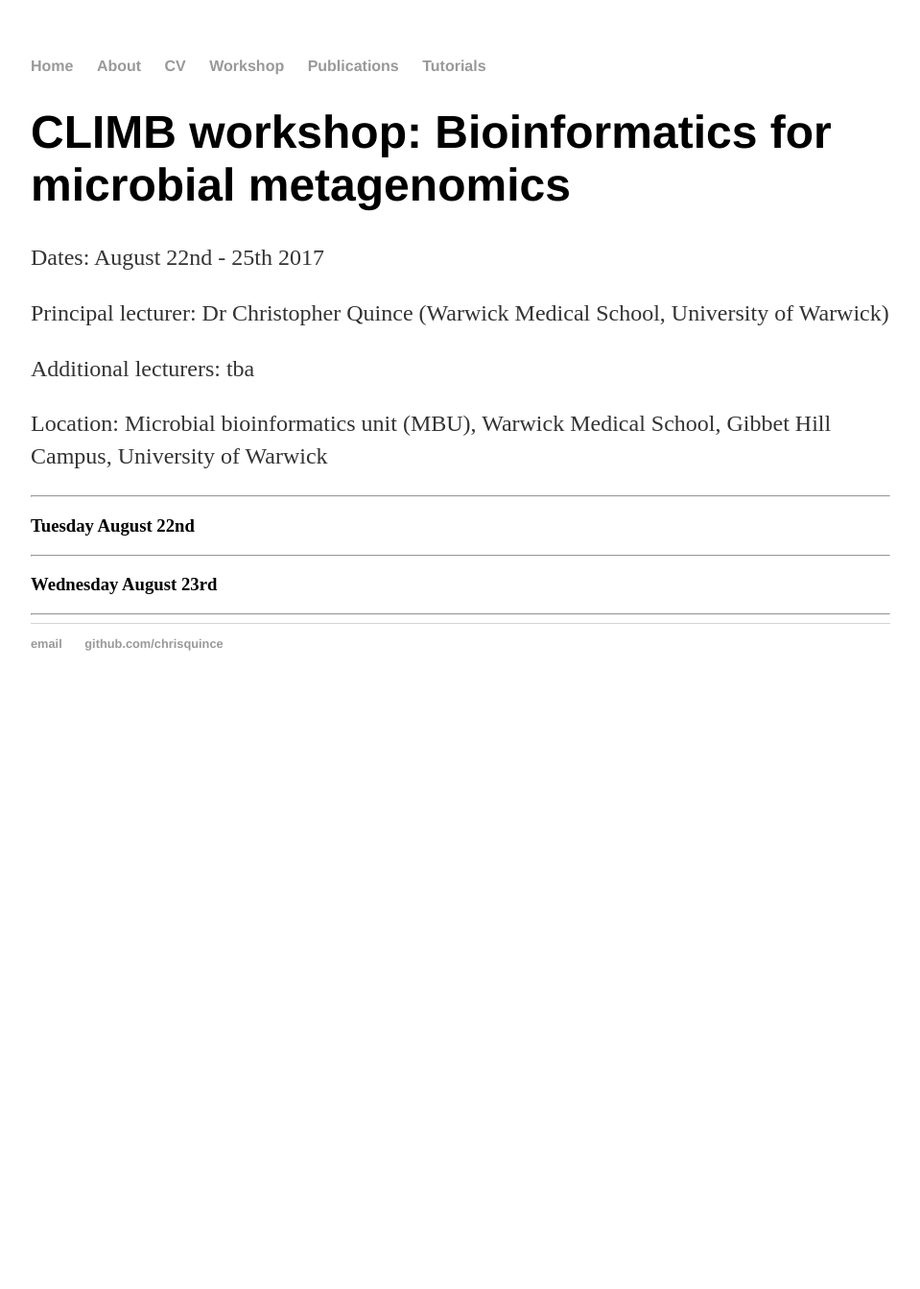
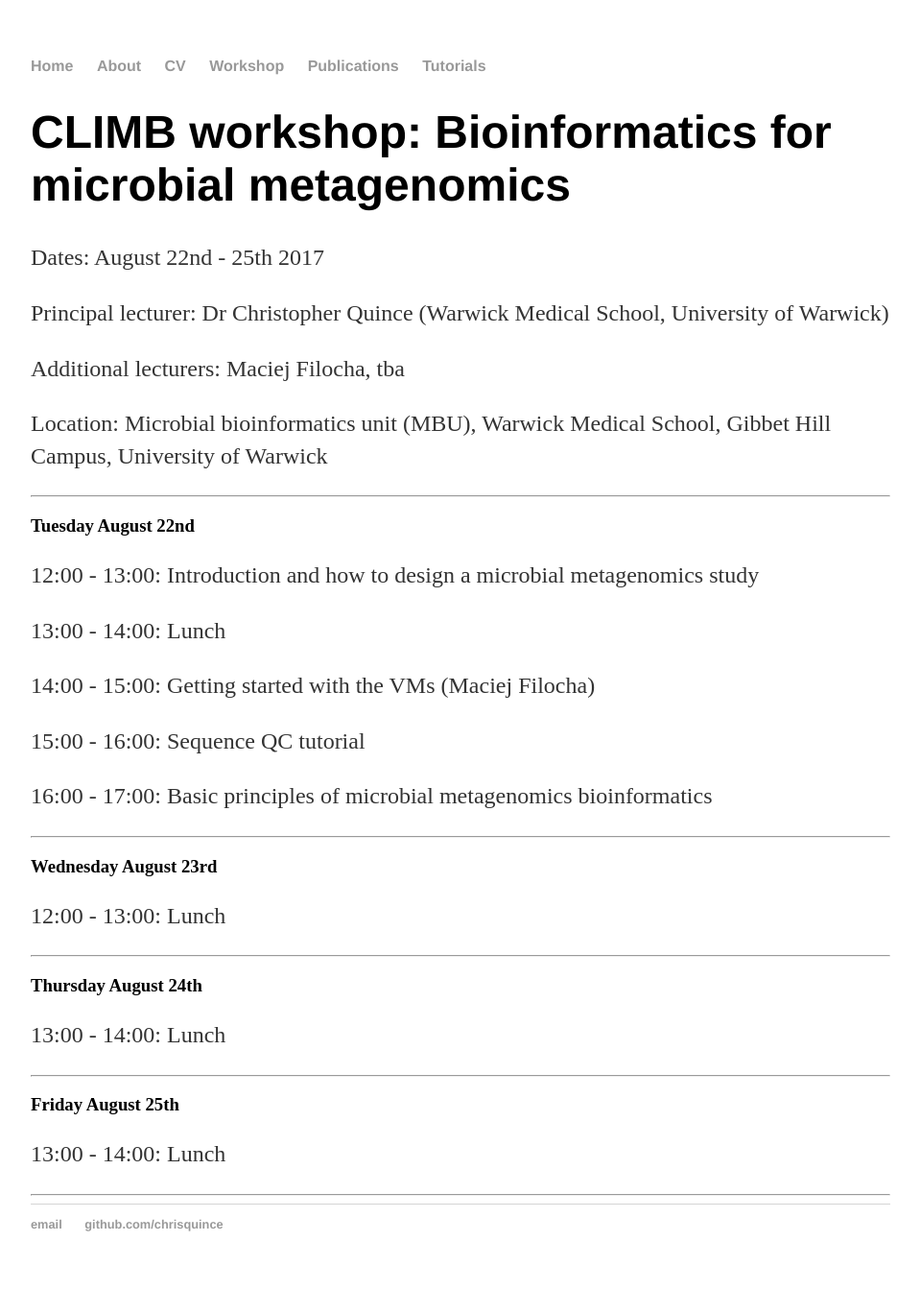
Before and after one commit to chrisquince/chrisquince.github.io, a Jekyll site: the page built from workshop/schedule.html, in a window 1280 px wide. Shown: the whole page at 96% size, without its empty margins (160-1119 px from the left). Built offline with Jekyll 4.4.1, drawn with Linux system fonts in a browser that asks for light colours; before the commit the page ends 900 px from its top, so only the background shows below that.

Commit message:
Update schedule

```diff
--- a/workshop/schedule.html
+++ b/workshop/schedule.html
@@ -9,7 +9,7 @@ title: Chris Quince, Metagenomics bioinformatician
 
   <p>Principal lecturer: Dr Christopher Quince (Warwick Medical School, University of Warwick)</p>
 
-  <p>Additional lecturers: tba </p>
+  <p>Additional lecturers: Maciej Filocha, tba </p>
 
   <p> Location: Microbial bioinformatics unit (MBU), Warwick Medical School, Gibbet Hill Campus, University of Warwick
 
@@ -17,10 +17,34 @@ title: Chris Quince, Metagenomics bioinformatician
 
   <h3> Tuesday August 22nd </h3>
 
+  <p> 12:00 - 13:00: Introduction and how to design a microbial metagenomics study </p>
+
+  <p> 13:00 - 14:00: Lunch </p>
+
+  <p> 14:00 - 15:00: Getting started with the VMs (Maciej Filocha) </p>
+
+  <p> 15:00 - 16:00: Sequence QC tutorial </p>
+
+  <p> 16:00 - 17:00: Basic principles of microbial metagenomics bioinformatics </p>
+
   <hr>
 
   <h3> Wednesday August 23rd  </h3>
 
+  <p> 12:00 - 13:00: Lunch </p>
+
+  <hr>
+
+  <h3> Thursday August 24th  </h3>
+
+  <p> 13:00 - 14:00: Lunch </p>
+
+  <hr>
+
+  <h3> Friday August 25th  </h3>
+
+  <p> 13:00 - 14:00: Lunch </p>
+
   <hr>
 
 </div><!-- /.blurb -->
```
